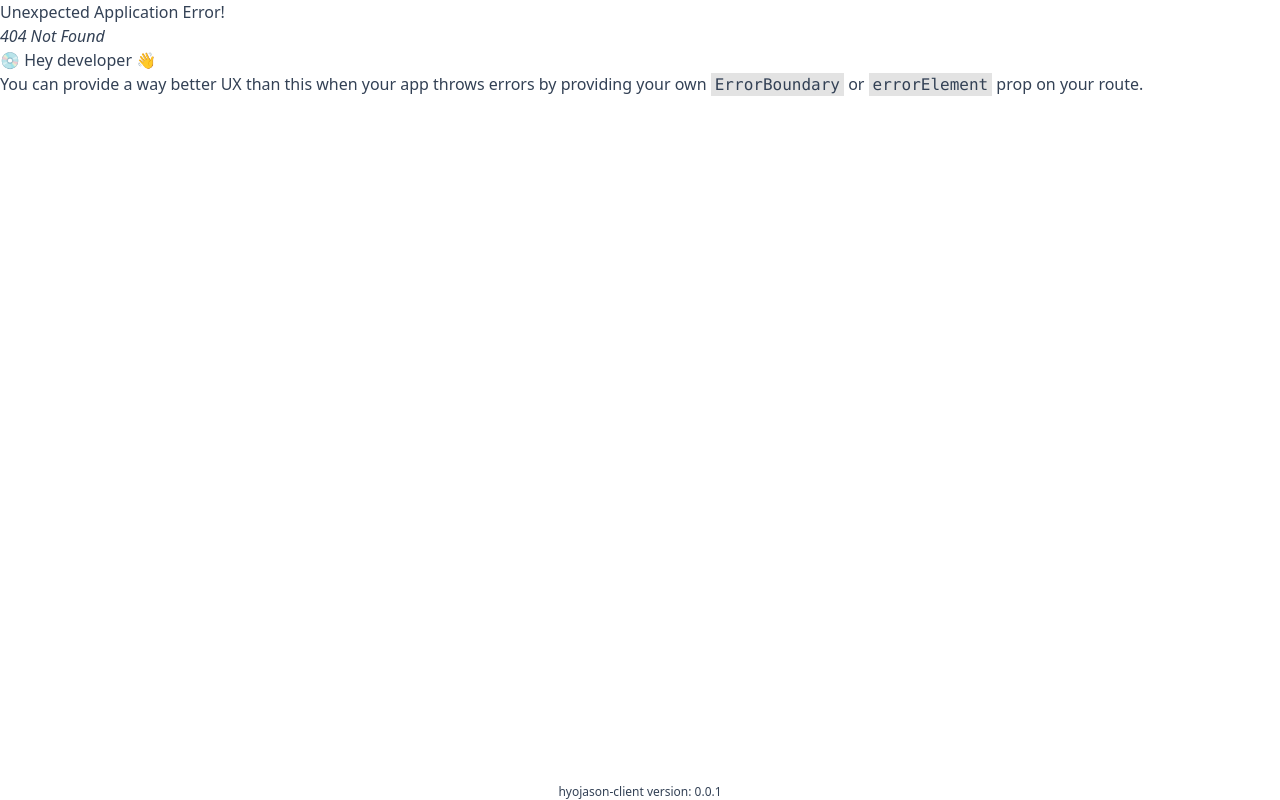
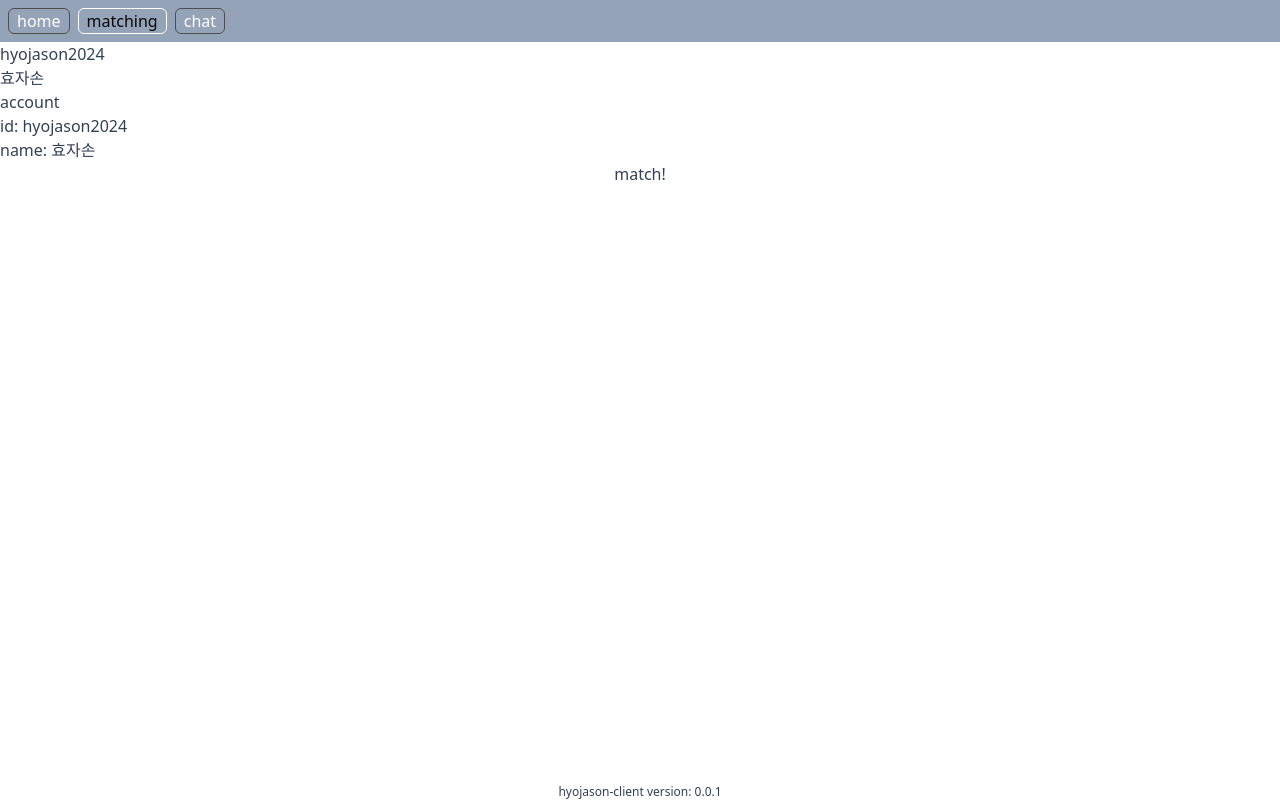
Before and after one commit to DGU-CSE-Hyojason-client/hyojason-client, a React (Vite) app in the folder web/: page /matching in a window 1280 px wide. Before the commit this address had no page. Built offline with nearby package versions, Linux system fonts and the light colour scheme; a web font is replaced by a local one.

Commit message:
feat: add match

```diff
--- a/web/package.json
+++ b/web/package.json
@@ -16,7 +16,8 @@
     "react": "^18.2.0",
     "react-dom": "^18.2.0",
     "react-router-dom": "^6.22.3",
-    "sort-by": "^1.2.0"
+    "sort-by": "^1.2.0",
+    "zustand": "^4.5.2"
   },
   "devDependencies": {
     "@emotion/babel-plugin": "^11.11.0",
--- /dev/null
+++ b/web/src/AccountWrapper.tsx
@@ -0,0 +1,18 @@
+import { useEffect } from "react";
+import { useShallow } from "zustand/react/shallow";
+import { useAccountStore } from "./store";
+
+export function AccountWrapper({ children }: { children: React.ReactNode }) {
+  const { setAccount } = useAccountStore(
+    useShallow((state) => ({
+      setAccount: state.setAccount,
+    }))
+  );
+
+  useEffect(() => {
+    console.log("set");
+    setAccount({ id: "hyojason2024", name: "효자손" });
+  }, [setAccount]);
+
+  return <>{children}</>;
+}
--- a/web/src/components/GNB.tsx
+++ b/web/src/components/GNB.tsx
@@ -1,25 +1,26 @@
 import { css } from "@emotion/react";
 import { Link } from "react-router-dom";
+import { route } from "../router";
+import { useEffect, useState } from "react";
 
 export function GNB() {
+  const [tab, setTab] = useState("");
+
+  useEffect(() => {
+    setTab(location.pathname);
+  }, [tab]);
+
+  function setTabFromLocation(tab: string) {
+    setTab(tab);
+  }
+
   return (
     <ul className="flex gap-2 bg-slate-400 p-2">
-      <LiMap
-        links={[
-          { to: "/", name: "home" },
-          { to: "/chat", name: "chat" },
-        ]}
-      />
-    </ul>
-  );
-}
-
-function LiMap({ links }: { links: { to: string; name: string }[] }) {
-  return (
-    <>
-      {links.map(({ to, name }) => {
-        const border_color = to == location.pathname ? "#ffffff" : "#4e4e4e";
-        const color = to == location.pathname ? "#4e4e4e" : "#ffffff";
+      {route
+        .map(({ path, name }) => ({ to: path, name }))
+        .map(({ to, name }) => {
+          const border_color = to == tab ? "#ffffff" : "#4e4e4e";
+          const color = to == tab ? "#080808" : "#ffffff";
           return (
             <li
               key={name}
@@ -28,6 +29,7 @@ function LiMap({ links }: { links: { to: string; name: string }[] }) {
                 border: 1px solid ${border_color};
                 color: ${color};
               `}
+              onClick={() => setTabFromLocation(location.pathname)}
             >
               <Link className="py-1 px-2" to={to}>
                 {name}
@@ -35,6 +37,6 @@ function LiMap({ links }: { links: { to: string; name: string }[] }) {
             </li>
           );
         })}
-    </>
+    </ul>
   );
 }
--- a/web/src/pages/HomePage.tsx
+++ b/web/src/pages/HomePage.tsx
@@ -1,9 +1,23 @@
 import apeach from "../assets/imgs/apeach.jpg";
+import { useAccountStore } from "../store";
+import { useShallow } from "zustand/react/shallow";
 
 export function HomePage() {
+  const { setAccount } = useAccountStore(
+    useShallow((state) => ({
+      setAccount: state.setAccount,
+    }))
+  );
+
   return (
     <div>
       home page
+      <button
+        className="border-2"
+        onClick={() => setAccount({ id: "hyojason", name: "홍길동" })}
+      >
+        set account
+      </button>
       <img src={apeach} />
     </div>
   );
--- /dev/null
+++ b/web/src/pages/MatchingPage.tsx
@@ -0,0 +1,44 @@
+import { useShallow } from "zustand/react/shallow";
+import { useAccountStore } from "../store";
+import { useEffect, useState } from "react";
+
+export function MatchingPage() {
+  const account = useAccountStore(useShallow((state) => state.account));
+
+  const [id, setId] = useState(account?.id || "");
+  const [name, setName] = useState(account?.name || "");
+
+  useEffect(() => {
+    if (!account?.id || !account?.name) {
+      return;
+    }
+    setId(account?.id);
+    setName(account?.name);
+  }, [account]);
+
+  return (
+    <div className="flex flex-col">
+      <input
+        value={id}
+        onChange={(e) => setId(e.target.value)}
+        placeholder="id"
+      />
+      <input
+        value={name}
+        onChange={(e) => setName(e.target.value)}
+        placeholder="name"
+      />
+      <span>account</span>
+      <span>id: {id || "None"}</span>
+      <span>name: {name || "None"}</span>
+
+      <button
+        onClick={() => {
+          console.log({ id, name });
+        }}
+      >
+        match!
+      </button>
+    </div>
+  );
+}
--- a/web/src/router.tsx
+++ b/web/src/router.tsx
@@ -2,18 +2,36 @@ import { createBrowserRouter } from "react-router-dom";
 import { HomePage } from "./pages/HomePage";
 import { ChatPage } from "./pages/ChatPage";
 import { Layout } from "./pages/Layout";
+import { MatchingPage } from "./pages/MatchingPage";
+import { AccountWrapper } from "./AccountWrapper";
+
+const route = [
+  { name: "home", path: "/" },
+  { name: "matching", path: "/matching" },
+  { name: "chat", path: "/chat" },
+];
 
 const router = createBrowserRouter([
   {
+    // 인증필요
     path: "/",
-    element: <Layout />,
-    children: [{ index: true, element: <HomePage /> }],
-  },
-  {
-    path: "/chat",
-    element: <Layout />,
-    children: [{ index: true, element: <ChatPage /> }],
+    element: (
+      <AccountWrapper>
+        <Layout />
+      </AccountWrapper>
+    ),
+    children: [
+      { index: true, element: <HomePage /> },
+      {
+        path: "matching",
+        element: <MatchingPage />,
+      },
+      {
+        path: "/chat",
+        element: <ChatPage />,
+      },
+    ],
   },
 ]);
 
-export { router };
+export { router, route };
--- /dev/null
+++ b/web/src/store/account.ts
@@ -0,0 +1,17 @@
+import { create } from "zustand";
+
+type Account = {
+  id: string;
+  name: string;
+};
+
+interface AccountStore {
+  account?: Account;
+  setAccount: (newAccount: Account) => void;
+}
+
+const useAccountStore = create<AccountStore>((set) => ({
+  setAccount: (account) => set({ account }),
+}));
+
+export default useAccountStore;
--- /dev/null
+++ b/web/src/store/index.ts
@@ -0,0 +1,3 @@
+import useAccountStore from "./account";
+
+export { useAccountStore };
```
Also changed, not shown: 1 other file (tests, documents, lock files or other folders). Lines whose indentation alone changed are shown as unchanged.
